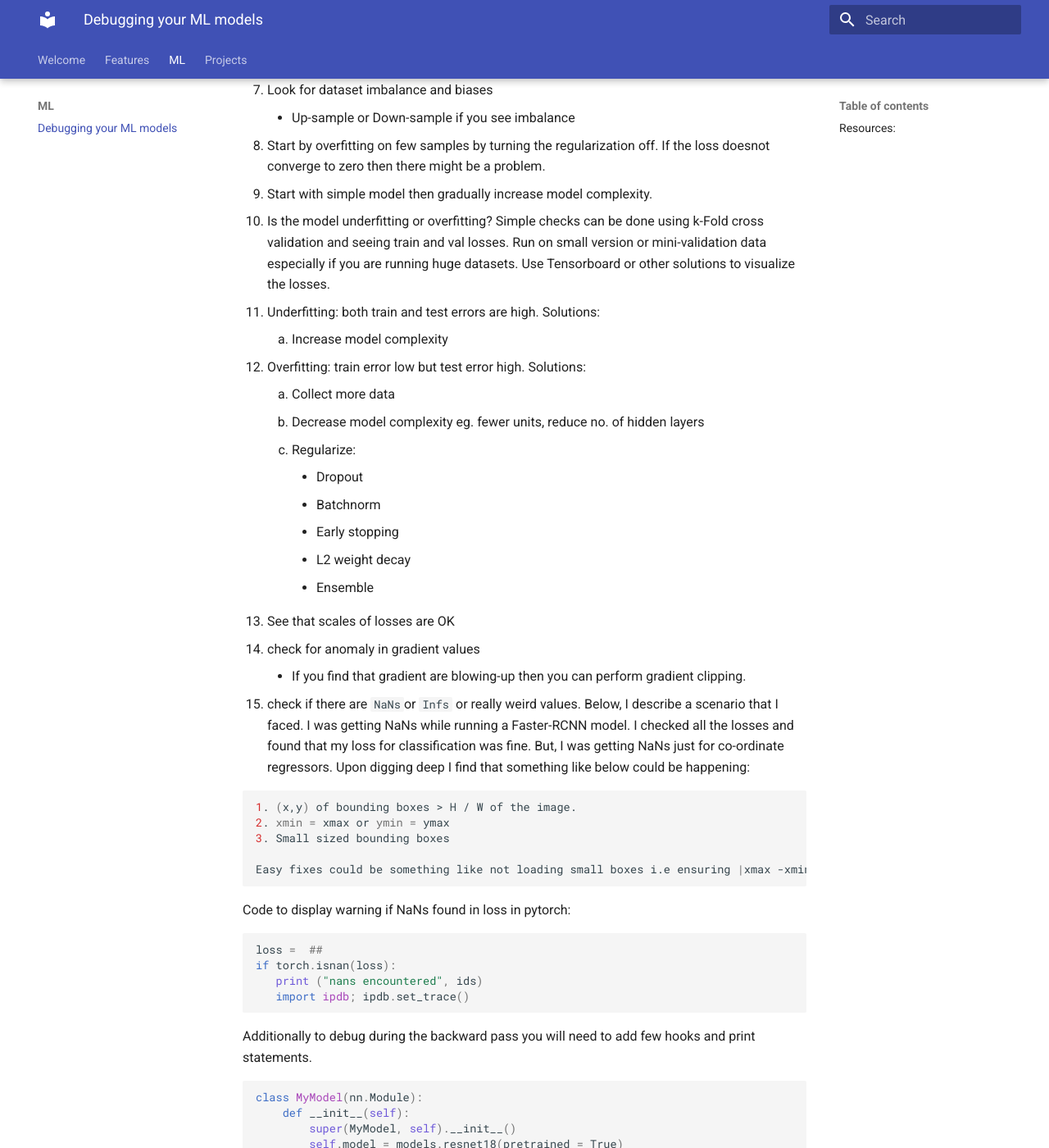
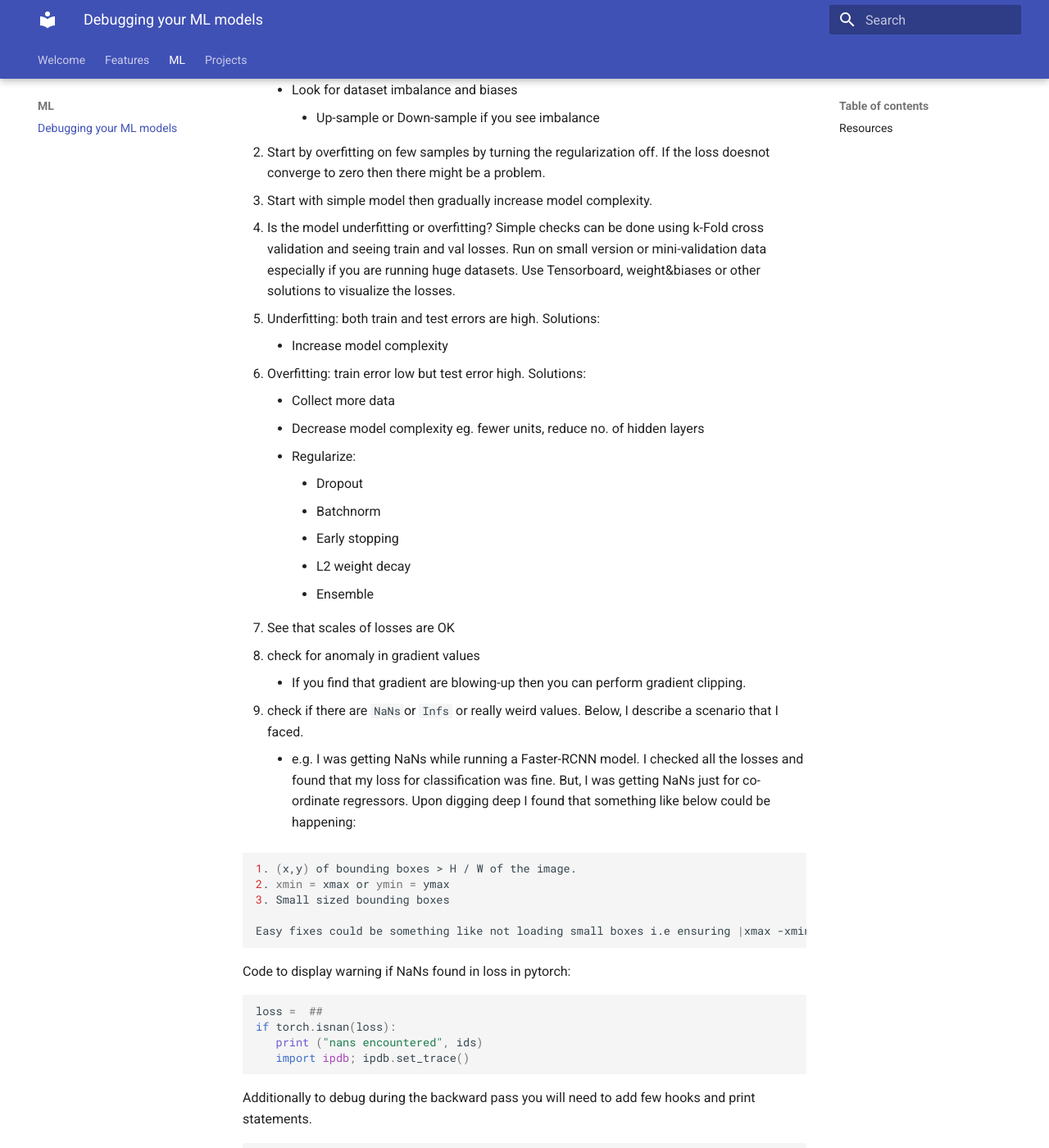
Before and after one commit to manoja328/blog, an MkDocs documentation site: the page built from docs/ML/debug ML systems.md, in a window 1280 px wide and 1400 px high, scrolled down 391 px. Shown: the whole window at 82% size. Built offline with MkDocs 1.6.1 and Material for MkDocs 9.7.7, drawn with Linux system fonts in a browser that asks for light colours; some of the changed text lies outside the part shown.

Commit message:
[PUBLISHER] Merge #16

````diff
--- a/docs/ML/debug ML systems.md
+++ b/docs/ML/debug ML systems.md
@@ -11,32 +14,33 @@
 # Helpful tips to debug ML systems
 
 1. Always check your data
-   - Visualize outputs/labels  and the  inputs
-   - Visualize the data distribution and try to find patterns
-   - May also try if simple methods like  Kernel SVM , Random Forest work reasonably. If not then some problem with the dataset
-   - Duplicated examples , bad data , corrupted labels
-   - Do you need to do Data processing ?
-     - Mean centering , Whitening etc.
-   - Look for dataset imbalance and biases
-     - Up-sample or Down-sample if you see imbalance
-2. Start by overfitting on few samples by turning the regularization off. If the loss doesnot converge to zero then there  might be a problem.
-3. Start with simple model then gradually increase model complexity.
-4. Is the model underfitting or overfitting?  Simple checks can be done using k-Fold cross validation and seeing train and val losses. Run on small version or mini-validation data especially if you are running huge datasets. Use Tensorboard or other solutions to visualize the  losses.
+	- Visualize outputs/labels  and the  inputs
+	- Visualize the data distribution and try to find patterns
+	- May also try if simple methods like  Kernel SVM , Random Forest work reasonably. If not then some problem with the dataset
+	- Duplicated examples , bad data , corrupted labels
+	- Do you need to do Data processing ?
+		- Mean centering , Whitening etc.
+	- Look for dataset imbalance and biases
+		- Up-sample or Down-sample if you see imbalance
+1. Start by overfitting on few samples by turning the regularization off. If the loss doesnot converge to zero then there  might be a problem.
+2. Start with simple model then gradually increase model complexity.
+3. Is the model underfitting or overfitting?  Simple checks can be done using k-Fold cross validation and seeing train and val losses. Run on small version or mini-validation data especially if you are running huge datasets. Use Tensorboard, weight&biases or other solutions to visualize the  losses.
    - Underfitting: both train and test errors are high. Solutions:
-     1. Increase model complexity
+	   - Increase model complexity
    - Overfitting: train error low but test error high. Solutions:
-     1. Collect more data
-     2. Decrease model complexity eg. fewer units, reduce no. of  hidden layers
-     3. Regularize:
+     - Collect more data
+     - Decrease model complexity eg. fewer units, reduce no. of  hidden layers
+     - Regularize:
         - Dropout
         - Batchnorm
         - Early stopping
         - L2 weight decay
         - Ensemble
-5. See that scales of losses are OK
+4. See that scales of losses are OK
    - check for anomaly in gradient values
      -  If you find that gradient are blowing-up then you can perform gradient clipping.
-   - check if there are `NaNs `or `Infs` or really weird values. Below, I describe a scenario that I faced. I was getting  NaNs  while running a Faster-RCNN model. I checked all the losses and found that my loss for classification was fine. But, I was getting NaNs just for co-ordinate regressors. Upon digging deep I find that  something like below could be happening:
+   - check if there are `NaNs `or `Infs` or really weird values. Below, I describe a scenario that I faced.
+	   - e.g. I was getting  NaNs  while running a Faster-RCNN model. I checked all the losses and found that my loss for classification was fine. But, I was getting NaNs just for co-ordinate regressors. Upon digging deep I found that  something like below could be happening:
 
 ```bash
 1. (x,y) of bounding boxes > H / W of the image.
````
Also changed, not shown: other parts of docs/ML/debug ML systems.md (+11 -10 lines).
